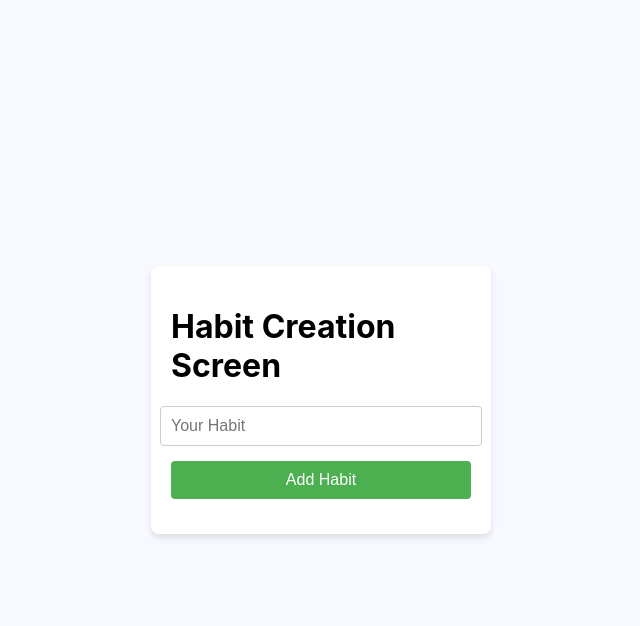
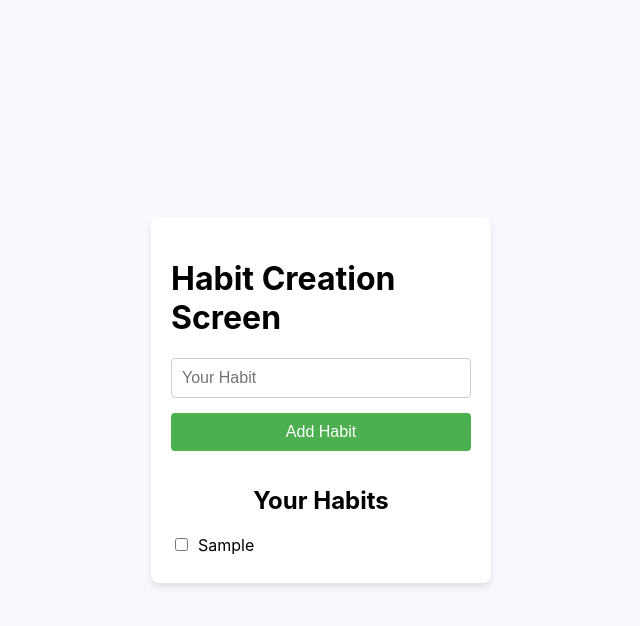
Before and after one commit to pips90/my-habit-application, a React (Create React App) app: page /habit-creation in a window 1280 px wide. Both pictures are taken after typing "Sample" into the empty fields and a click on the button "Add Habit". Shown: the top 626 px of the page, without its empty margins (319-959 px from the left). Built offline with nearby package versions, Linux system fonts and the light colour scheme.

Commit message:
adding habit display with 'habitComplete' functionality

```diff
--- a/src/components/habits/habit-creation.tsx
+++ b/src/components/habits/habit-creation.tsx
@@ -1,11 +1,11 @@
 import { useEffect, useState } from "react";
 import styles from "../styles/create-habit-styleSheet.module.css";
-import { addHabit, Habit } from "./slices/habit-creation-slice";
+import { addHabit, completedHabit, Habit } from "./slices/habit-creation-slice";
 
 import { RootState } from "../../Redux/store";
 import { useAppDispatch, useAppSelector } from "../../Redux/hooks";
 import { SubmitHandler, useForm } from "react-hook-form";
-
+import HabitDisplay from "./habit-display";
 
 // For testing
 // Define the props interface
@@ -28,8 +28,6 @@ const HabitCreation = ({ createHabit }: HabitCreationProps) => {
   const habits = useAppSelector((state: RootState) => state.habitCreation);
   const { register, handleSubmit, reset } = useForm<Habit>();
 
-  const [newHabit, setNewHabit] = useState<Habit>({ id: generateUniqueId(), habitName: "" });
-
   // useEffect to log all habits whenever they change
   useEffect(() => {
     console.log("All habits:", habits);
@@ -37,11 +35,19 @@ const HabitCreation = ({ createHabit }: HabitCreationProps) => {
 
   const onSubmit: SubmitHandler<Habit> = (newHabit) => {
     // Generate a new unique ID each time a habit is created. TODO: use uuidv4 - something similar for this
-    const newCreatedHabit = { ...newHabit, id: generateUniqueId() };
+    const newCreatedHabit = {
+      ...newHabit,
+      id: generateUniqueId(),
+      completedHabit: false,
+    };
     dispatch(addHabit(newCreatedHabit)); // Dispatch action to Redux store
     createHabit(newCreatedHabit);
     reset(); // Reset form after submission
+  };
 
+  // Handler to toggle habit completion
+  const handleCompletionCheck = (habitId: string) => {
+    dispatch(completedHabit(habitId)); // Dispatch the completion action to Redux store
   };
 
   return (
@@ -49,10 +55,15 @@ const HabitCreation = ({ createHabit }: HabitCreationProps) => {
       <form onSubmit={handleSubmit(onSubmit)} className={styles.form}>
         <h1>Habit Creation Screen</h1>
         <input
+          type="text"
           placeholder="Your Habit"
           {...register("habitName", { required: true })} // Registering the input field
         />
         <button type="submit">Add Habit</button>
+        <HabitDisplay
+          habits={habits}
+          handleCompletionCheck={handleCompletionCheck}
+        />
       </form>
     </div>
   );
--- /dev/null
+++ b/src/components/habits/habit-display.tsx
@@ -0,0 +1,29 @@
+import { Habit } from "./slices/habit-creation-slice";
+import styles from "../styles/habit-display-styleSheet.module.css";
+
+interface HabitListProps {
+  habits: Habit[];
+  handleCompletionCheck: (id: string) => void;
+}
+
+const HabitList: React.FC<HabitListProps> = ({ habits, handleCompletionCheck }) => {
+  return (
+     <div className={styles.habitContainer}>
+      <h2>Your Habits</h2>
+      <ul>
+        {habits.map((habit) => (
+          <li key={habit.id}>
+            <input
+              type="checkbox"
+              checked={habit.habitCompleted}
+              onChange={() => handleCompletionCheck(habit.id)}
+            />
+            {habit.habitName}
+          </li>
+        ))}
+      </ul>
+    </div>
+  );
+};
+
+export default HabitList;
--- a/src/components/habits/slices/habit-creation-slice.ts
+++ b/src/components/habits/slices/habit-creation-slice.ts
@@ -3,6 +3,7 @@ import { createSlice, PayloadAction } from "@reduxjs/toolkit";
 export interface Habit {
   id: string;
   habitName: string;
+  habitCompleted: boolean;
 }
 
 const storedHabits = localStorage.getItem('habits');
@@ -22,12 +23,19 @@ const habitCreationSlice = createSlice({
      // Create a new reducer to fetch habits from localStorage
      setHabits: (state, action: PayloadAction<Habit[]>) => {
       return action.payload;
+    },
+    completedHabit: (state, action: PayloadAction<string>) => {
+      const habit = state.find(h => h.id == action.payload);
+      if (habit) {
+        habit.habitCompleted = !habit.habitCompleted;
+        localStorage.setItem('habits', JSON.stringify(state));
+      }
     }
   },
 });
 
 // Export actions
-export const {addHabit, setHabits} = habitCreationSlice.actions;
+export const {addHabit, setHabits, completedHabit} = habitCreationSlice.actions;
 
 // Export reducer
 export default habitCreationSlice.reducer;
--- a/src/components/styles/create-habit-styleSheet.module.css
+++ b/src/components/styles/create-habit-styleSheet.module.css
@@ -18,13 +18,15 @@
   border-radius: 8px;
 }
 
-input,
-button {
-  width: 100%; /* Make both input and button the same width */
+/* Target only input and button inside the HabitCreation form */
+.form input[type="text"],
+.form button {
+  width: 100%; /* Full width only for text inputs and buttons */
   padding: 10px;
   margin-bottom: 15px;
   border-radius: 4px;
   font-size: 16px;
+  box-sizing: border-box; /* Ensure padding and border are included in the width */
 }
 
 input {
--- /dev/null
+++ b/src/components/styles/habit-display-styleSheet.module.css
@@ -0,0 +1,29 @@
+.habitContainer {
+  display: flex; /* Use flexbox */
+  flex-direction: column; /* Stack children in a column */
+  align-items: flex-start; /* Align all children to the start (left) */
+  width: 100%;
+}
+
+.habitContainer h2 {
+  text-align: center; /* Center the heading */
+  width: 100%; /* Ensure the heading takes full width */
+}
+
+.habitContainer ul {
+  list-style-type: none; /* Remove bullet points */
+  padding: 0; /* Remove padding */
+  margin: 0; /* Remove margin */
+  width: 100%;
+}
+
+.habitContainer li {
+  display: flex; /* Row for checkbox and habit name */
+  align-items: center;
+  margin-bottom: 8px;
+}
+
+.habitContainer input[type="checkbox"] {
+  width: auto; /* Ensure checkboxes don't stretch */
+  margin-right: 10px; /* Add some spacing between checkbox and text */
+}
```
Also changed, not shown: 1 other file (tests, documents, lock files or other folders). Lines whose indentation alone changed are shown as unchanged.
